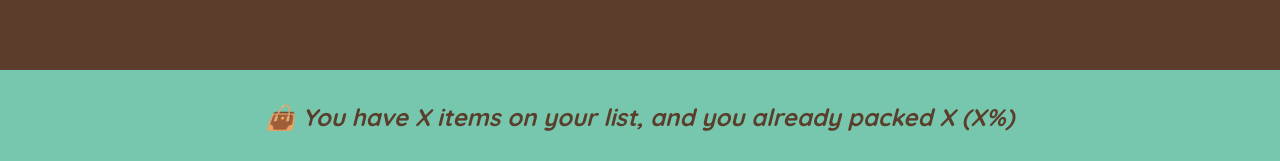
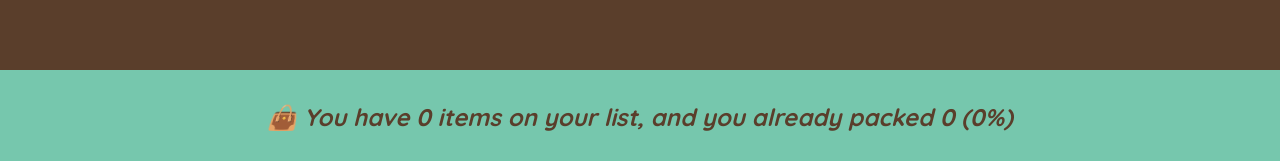
Before and after one commit to Lawaron/react-course-01, a React (Create React App) app in the folder app/: page / in a window 1280 px wide. Shown: the part 636-797 px from the top of the page. Built offline with nearby package versions, Linux system fonts and the light colour scheme.

Commit message:
derived states

```diff
--- a/app/src/App.js
+++ b/app/src/App.js
@@ -101,11 +101,20 @@
   </div>
 );
 
-const Stats = () => (
-  <footer className="stats">
-    <em>👜 You have X items on your list, and you already packed X (X%)</em>
-  </footer>
-);
+const Stats = ({ items }) => {
+  const numItems = items.length;
+  const numPacked = items.filter((item) => item.packed).length;
+  const percentPacked = numItems ? Math.round((numPacked / numItems) * 100) : 0;
+
+  return (
+    <footer className="stats">
+      <em>
+        👜 You have {numItems} items on your list, and you already packed{" "}
+        {numPacked} ({percentPacked}%)
+      </em>
+    </footer>
+  );
+};
 
 const App = () => {
   const [items, setItems] = useState([]);
@@ -135,7 +144,7 @@
         onDeleteItem={handleDeleteItem}
         onToggleItem={handleToggleItem}
       />
-      <Stats />
+      <Stats items={items} />
     </div>
   );
 };
```
